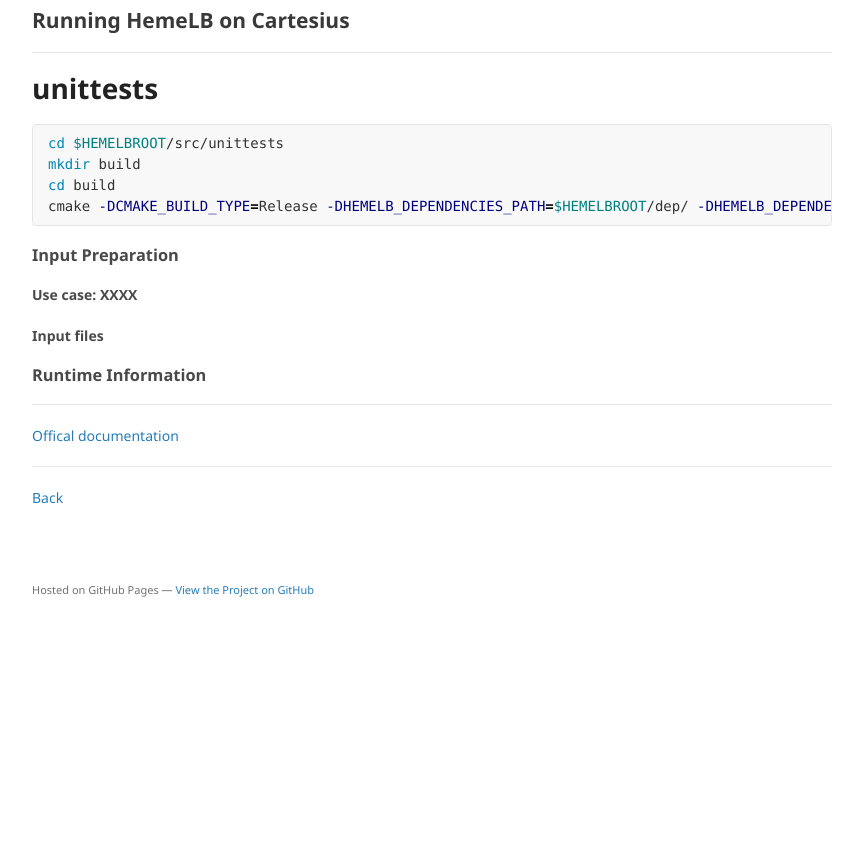
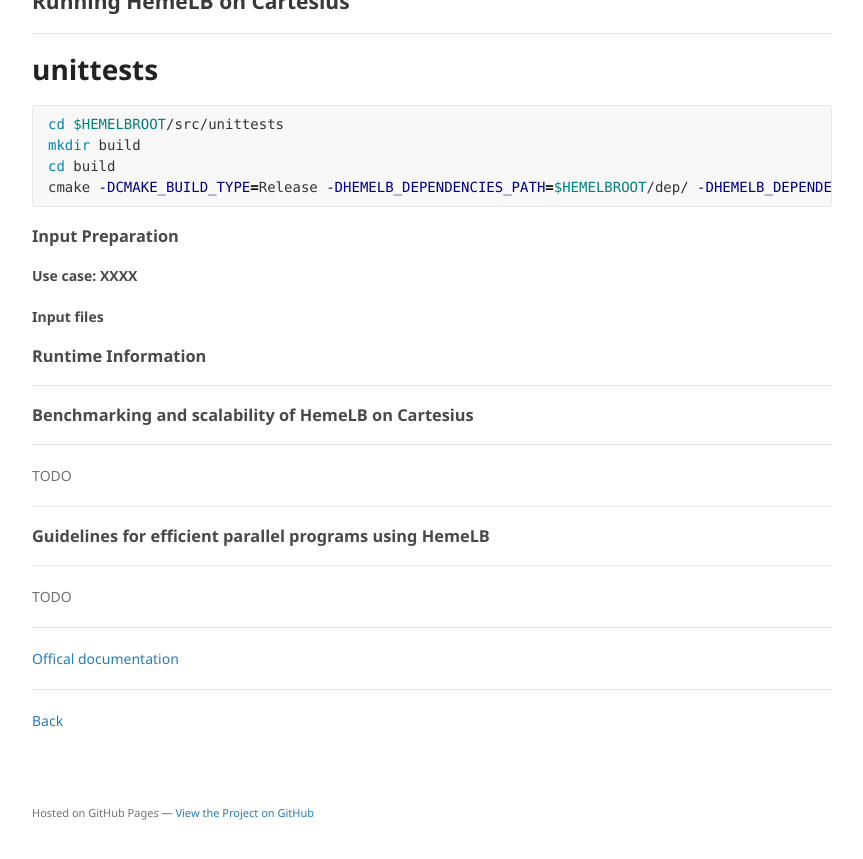
Before and after one commit to compbiomedeu/compbiomedeu.github.io, a Jekyll site: the page built from applications/HemeLB/HemeLB.md, in a window 1280 px wide and 900 px high, scrolled down 3232 px. Shown: the top 859 px of the window, without its empty margins (178-1041 px from the left). Built offline with Jekyll 4.4.1, drawn with Linux system fonts in a browser that asks for light colours; our own code applies the rules of GitHub Pages for plain Markdown files; before the commit the page ends 3909 px from its top, so only the background shows below that.

Commit message:
minor change in format

````diff
--- a/applications/HemeLB/HemeLB.md
+++ b/applications/HemeLB/HemeLB.md
@@ -142,12 +142,12 @@ WARNING: the unittests do not work.
 
 
 ### Optimized compilation
-# for foss:
+#### for foss:
 ```bash
 cmake -DHEMELB_OPTIMISATION='-O3 -march=sandybridge' -DHEMELB_USE_SSE3=OFF -DCMAKE_INSTALL_PREFIX=$HEMELBROOT/src/install -DCMAKE_BUILD_TYPE=Release -DPARMETIS_LIBRARY=$EBROOTPARMETIS/lib/libparmetis.a -DPARMETIS_INCLUDE_DIRS=$EBROOTPARMETIS/include -DMETIS_LIBRARY=$EBROOTPARMETIS/lib/libmetis.a -DMETIS_INCLUDE_DIRS=$EBROOTPARMETIS/include -DBoost_DIR=$EBROOTBOOST/lib -DBoost_INCLUDE_DIR=$EBROOTBOOST/include -DZLIB_LIBRARY=$EBROOTZLIB/lib/libz.a -DZLIB_INCLUDE_DIR=$EBROOTZLIB/include ..
 ```
 
-# for intel:
+#### for intel:
 ```bash
 cmake  -DHEMELB_OPTIMISATION='-O3 -xAVX -axCORE-AVX2' -DHEMELB_USE_SSE3=OFF -DCMAKE_INSTALL_PREFIX=$HEMELBROOT/src/install -DCMAKE_BUILD_TYPE=Release -DPARMETIS_LIBRARY=$EBROOTPARMETIS/lib/libparmetis.a -DPARMETIS_INCLUDE_DIRS=$EBROOTPARMETIS/include -DMETIS_LIBRARY=$EBROOTPARMETIS/lib/libmetis.a -DMETIS_INCLUDE_DIRS=$EBROOTPARMETIS/include -DBoost_DIR=$EBROOTBOOST/lib -DBoost_INCLUDE_DIR=$EBROOTBOOST/include -DZLIB_LIBRARY=$EBROOTZLIB/lib/libz.a -DZLIB_INCLUDE_DIR=$EBROOTZLIB/include -DCMAKE_CXX_COMPILER=$EBROOTICC/bin/icpc -DCMAKE_C_COMPILER=$EBROOTICC/bin/icc ..
 ```
@@ -173,6 +173,18 @@ cmake -DCMAKE_BUILD_TYPE=Release -DHEMELB_DEPENDENCIES_PATH=$HEMELBROOT/dep/ -DH
 
 
 ---
+### Benchmarking and scalability of HemeLB on Cartesius
+---
+
+TODO
+
+---
+### Guidelines for efficient parallel programs using HemeLB
+---
+
+TODO
+
+---
 
 [Offical documentation](https://github.com/UCL/hemelb)
 
````
